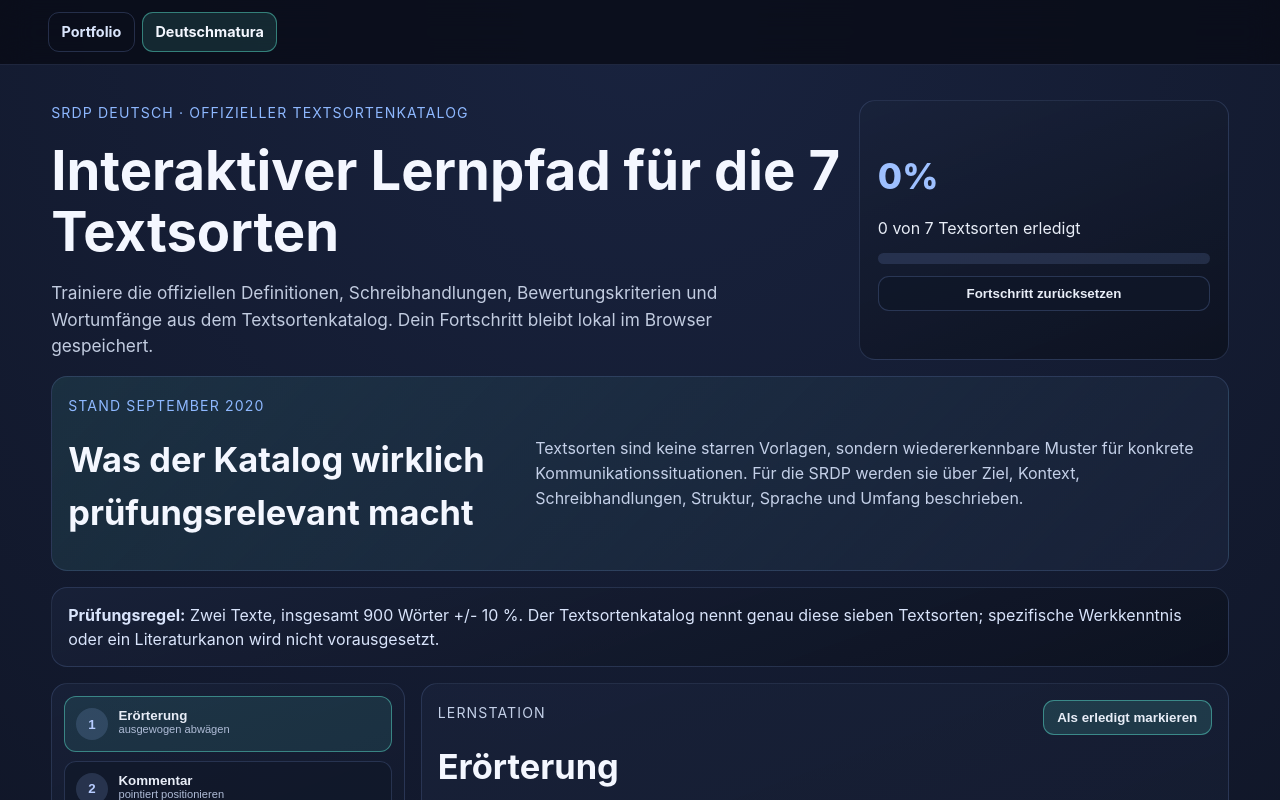
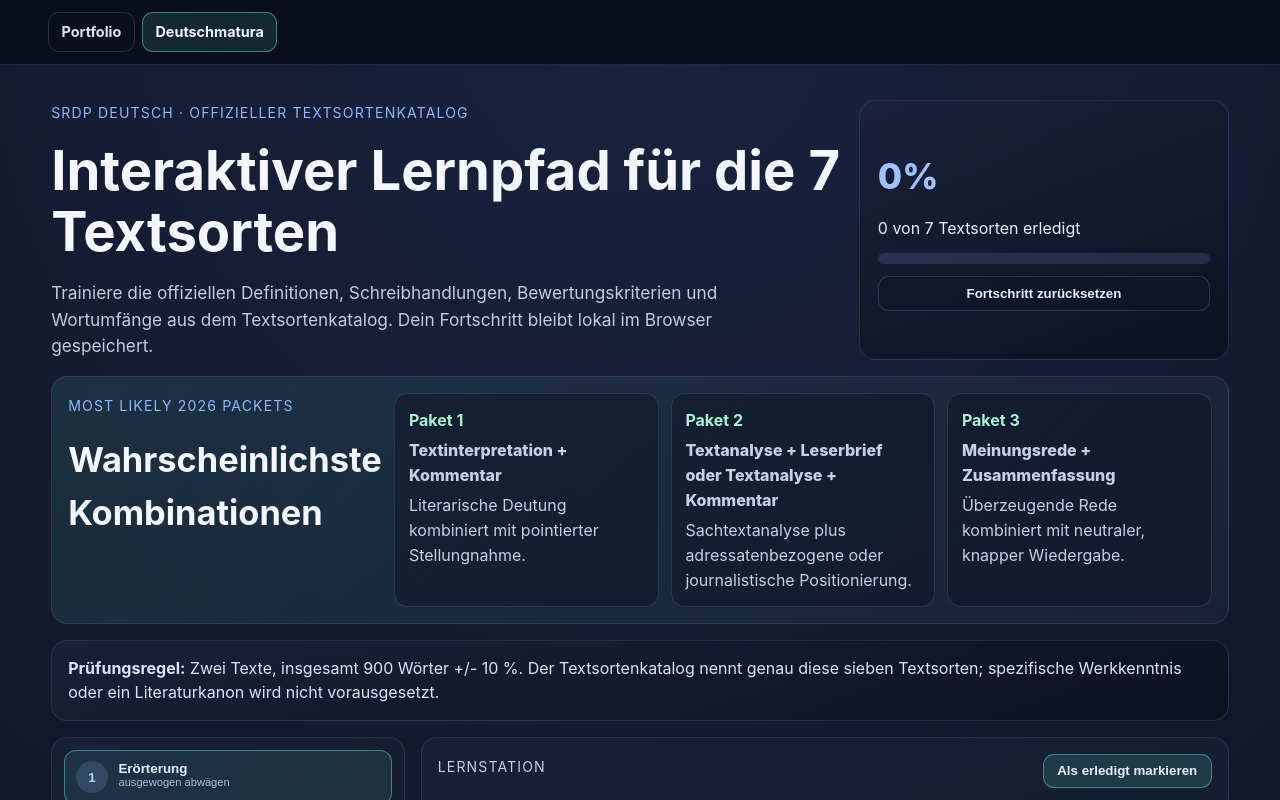
Before and after one commit to m-preinsberger/display-website, a Vue app in the folder alethia-web/: page /deutschmatura in a window 1280 px wide. Shown: the top 800 px of the page. Built offline with nearby package versions, Linux system fonts and the light colour scheme.

Commit message:
Show predicted Deutschmatura combinations

```diff
--- a/alethia-web/src/views/DeutschMaturaView.vue
+++ b/alethia-web/src/views/DeutschMaturaView.vue
@@ -294,6 +294,24 @@ const writingActions = [
   },
 ]
 
+const predictedPackets = [
+  {
+    name: 'Paket 1',
+    combination: 'Textinterpretation + Kommentar',
+    note: 'Literarische Deutung kombiniert mit pointierter Stellungnahme.',
+  },
+  {
+    name: 'Paket 2',
+    combination: 'Textanalyse + Leserbrief oder Textanalyse + Kommentar',
+    note: 'Sachtextanalyse plus adressatenbezogene oder journalistische Positionierung.',
+  },
+  {
+    name: 'Paket 3',
+    combination: 'Meinungsrede + Zusammenfassung',
+    note: 'Überzeugende Rede kombiniert mit neutraler, knapper Wiedergabe.',
+  },
+]
+
 const completed = reactive(new Set<string>())
 const firstTextType = textTypes[0] as TextType
 const selectedId = ref(firstTextType.id)
@@ -394,15 +412,18 @@ hydrateProgress()
       </aside>
     </header>
 
-    <section class="official-note" aria-labelledby="official-title">
+    <section class="predictions-panel" aria-labelledby="predictions-title">
       <div>
-        <p class="eyebrow">Stand September 2020</p>
-        <h2 id="official-title">Was der Katalog wirklich prüfungsrelevant macht</h2>
+        <p class="eyebrow">Most likely 2026 packets</p>
+        <h2 id="predictions-title">Wahrscheinlichste Kombinationen</h2>
       </div>
-      <p>
-        Textsorten sind keine starren Vorlagen, sondern wiedererkennbare Muster für konkrete Kommunikationssituationen.
-        Für die SRDP werden sie über Ziel, Kontext, Schreibhandlungen, Struktur, Sprache und Umfang beschrieben.
-      </p>
+      <div class="prediction-grid">
+        <article v-for="packet in predictedPackets" :key="packet.name">
+          <strong>{{ packet.name }}</strong>
+          <p class="prediction-combination">{{ packet.combination }}</p>
+          <p>{{ packet.note }}</p>
+        </article>
+      </div>
     </section>
 
     <section class="exam-rule">
@@ -596,7 +617,7 @@ hydrateProgress()
 }
 
 .progress-panel,
-.official-note,
+.predictions-panel,
 .exam-rule,
 .path-panel,
 .detail-panel,
@@ -607,18 +628,43 @@ hydrateProgress()
   border-radius: 1rem;
 }
 
-.official-note {
+.predictions-panel {
   display: grid;
-  grid-template-columns: minmax(0, 0.8fr) minmax(0, 1.2fr);
+  grid-template-columns: minmax(220px, 0.55fr) minmax(0, 1.45fr);
   gap: 1rem;
-  align-items: center;
+  align-items: start;
   padding: 1rem;
   margin-bottom: 1rem;
   background: linear-gradient(135deg, rgba(94, 234, 212, 0.1), rgba(26, 35, 59, 0.82));
 }
 
-.official-note p:last-child {
+.prediction-grid {
+  display: grid;
+  grid-template-columns: repeat(3, minmax(0, 1fr));
+  gap: 0.75rem;
+}
+
+.prediction-grid article {
+  border: 1px solid rgba(120, 148, 214, 0.2);
+  border-radius: 0.85rem;
+  background: rgba(16, 23, 40, 0.58);
+  padding: 0.85rem;
+}
+
+.prediction-grid strong {
+  display: block;
+  color: #a7f3d0;
+  margin-bottom: 0.35rem;
+}
+
+.prediction-grid p {
   color: #c4d0e8;
+}
+
+.prediction-combination {
+  color: #f4f7ff;
+  font-weight: 800;
+  margin-bottom: 0.35rem;
 }
 
 .progress-panel {
@@ -909,11 +955,12 @@ hydrateProgress()
 
 @media (max-width: 900px) {
   .matura-hero,
-  .official-note,
+  .predictions-panel,
   .learning-layout,
   .focus-grid,
   .study-grid,
-  .action-grid {
+  .action-grid,
+  .prediction-grid {
     grid-template-columns: 1fr;
   }
 }
```
